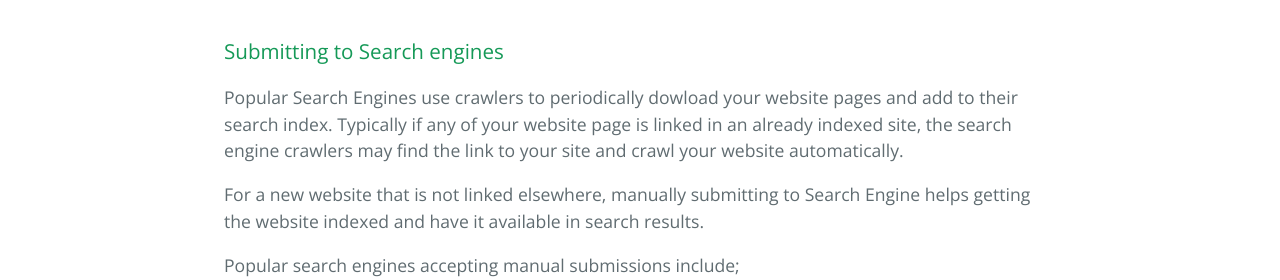
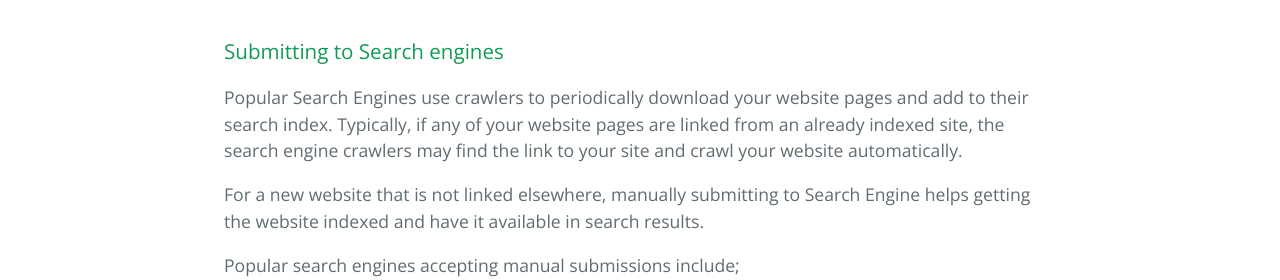
Before and after one commit to slowtick/slowtick.github.io, a Jekyll site: the page built from pages/getting-site-crawled.md, in a window 1280 px wide. Shown: the part 659-939 px from the top of the page. Built offline with Jekyll 4.4.1, drawn with Linux system fonts in a browser that asks for light colours.

Commit message:
fixed typo

```diff
--- a/pages/getting-site-crawled.md
+++ b/pages/getting-site-crawled.md
@@ -10,7 +10,7 @@ jsonld_include: getting-site-crawled.json
 
 ### Submitting to Search engines
 
-Popular Search Engines use crawlers to periodically dowload your website pages and add to their search index. Typically if any of your website page is linked in an already indexed site, the search engine crawlers may find the link to your site and crawl your website automatically.
+Popular Search Engines use crawlers to periodically download your website pages and add to their search index. Typically, if any of your website pages are linked from an already indexed site, the search engine crawlers may find the link to your site and crawl your website automatically.
 
 For a new website that is not linked elsewhere, manually submitting to Search Engine helps getting the website indexed and have it available in search results.
 
```
